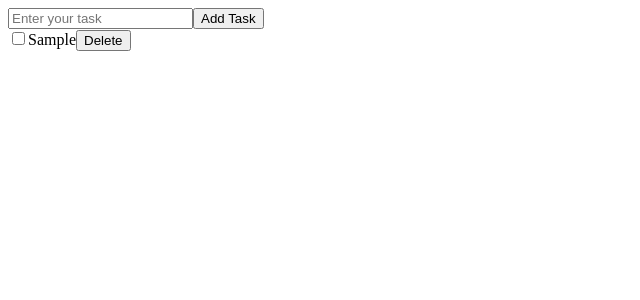
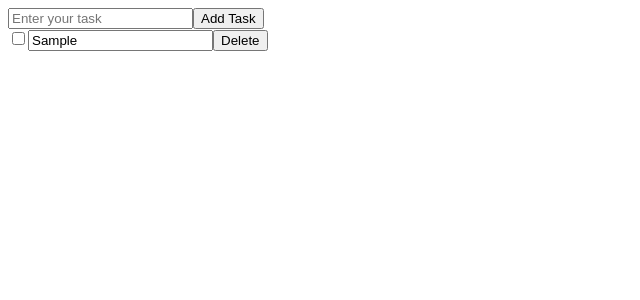
Before and after one commit to CarolANikolic/todo-list, a React (Create React App) app: page / in a window 1280 px wide. Both pictures are taken after typing "Sample" into the empty fields and a click on the button "Add Task". Shown: the top 300 px of the page, without its empty margins (0-640 px from the left). Built offline with nearby package versions, Linux system fonts and the light colour scheme.

Commit message:
fix: fix warning for contentEditable, replace span for an input and track user editing todo item with useState.

```diff
--- a/src/components/CheckboxItem.jsx
+++ b/src/components/CheckboxItem.jsx
@@ -1,24 +1,26 @@
-import React from 'react';
+import React, { useState } from 'react';
 
 export const CheckboxItem = (props) => {
+  const [content, setContent] = useState(props.text);
+
+  const handleChange = (e) => {
+    setContent(e.target.value);
+    props.update(props.id, content);
+  };
 
   return (
     <div className='todoContainer'>
       <input type='checkbox'/>
-      <span
-        contentEditable={true}
-        onInput={
-          (e) => props.update(
-            props.id, e.target.textContent)
-        }
-      >
-        {props.text}
-      </span>
+      <input
+        type="text"
+        value={content}
+        onChange={handleChange}
+      />
       <button
         onClick={props.delete}
       >
         Delete
       </button>
     </div>
-  )
-}
+  );
+};
```
Also changed, not shown: src/functions/updateTodo.jsx (line endings or trailing spaces).
